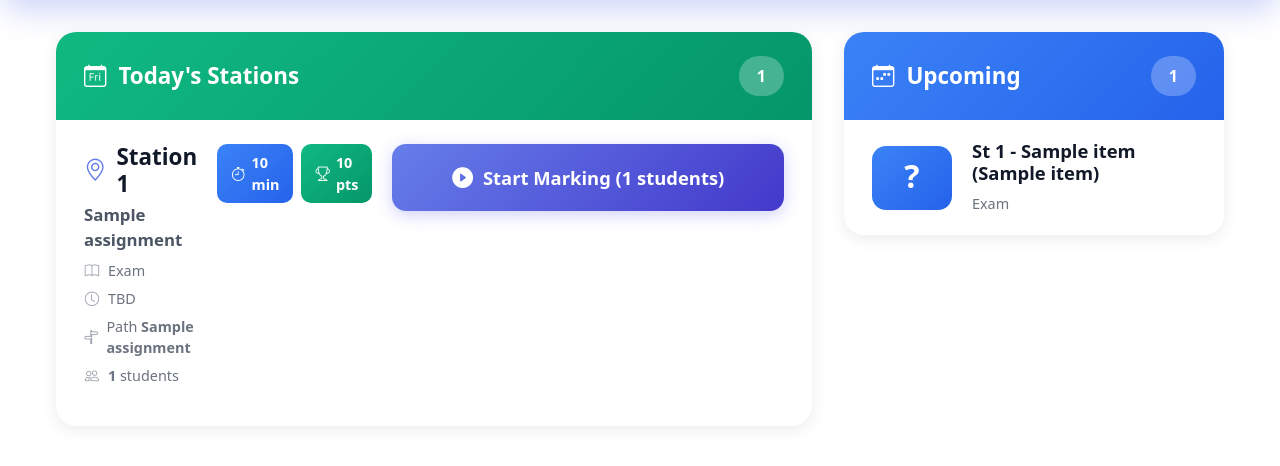
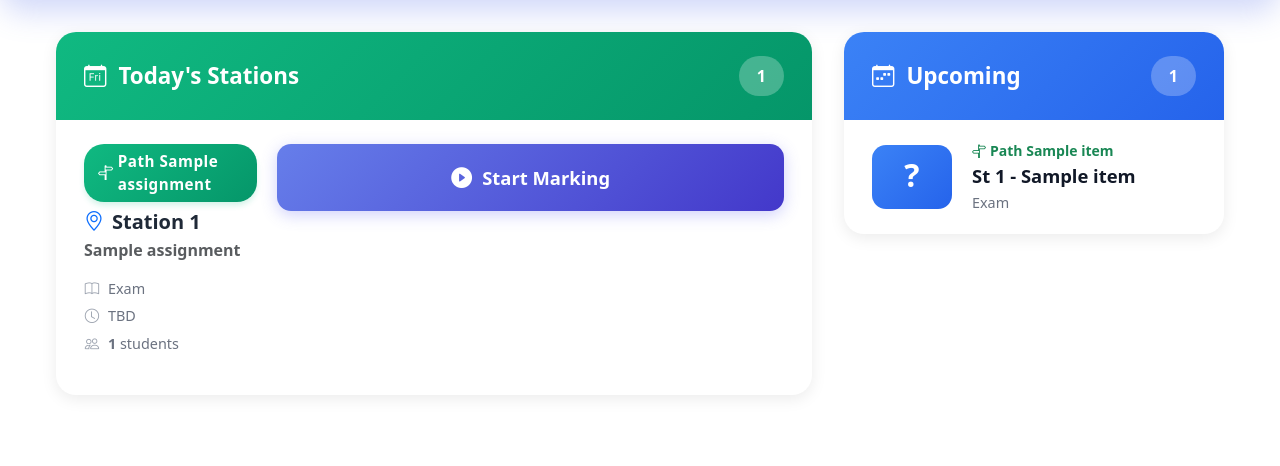
Before and after one commit to FawziYas/osce-project, a Django app: template templates/examiner/station_home.html in a window 1280 px wide. Shown: the part 194-660 px from the top of the page. Run offline with Django 5.2, Linux system fonts and the light colour scheme; the template is opened without the code that fills it: most values are stand-ins (such as "Sample title", 1, 10 or a date in 2020).

Commit message:
Improve examiner station card UI: path badge is now the leading element

```diff
--- a/static/css/examiner-home.css
+++ b/static/css/examiner-home.css
@@ -618,3 +618,34 @@
         justify-content: space-between;
     }
 }
+
+
+/* --- Path Badge Styles --- */
+.path-badge-large {
+    display: inline-flex;
+    align-items: center;
+    background: linear-gradient(135deg, #10b981 0%, #059669 100%);
+    color: #fff;
+    padding: 6px 14px;
+    border-radius: 20px;
+    font-size: 0.95rem;
+    font-weight: 600;
+    letter-spacing: 0.5px;
+    box-shadow: 0 4px 6px -1px rgba(16, 185, 129, 0.2);
+    margin-bottom: 12px;
+}
+
+.station-card h3 {
+    font-size: 1.25rem;
+    color: #1f2937;
+    margin-bottom: 4px;
+    display: flex;
+    align-items: center;
+    gap: 8px;
+}
+
+.station-subtitle {
+    font-size: 1rem;
+    color: #6b7280;
+    margin-bottom: 16px;
+}
--- a/templates/examiner/station_home.html
+++ b/templates/examiner/station_home.html
@@ -64,11 +64,15 @@
                     <div class="station-card">
                         <div class="station-card-header">
                             <div class="station-title-section">
-                                <h3>
-                                    <i class="bi bi-geo-alt"></i>
+                                <div class="path-badge-large mb-2">
+                                    <i class="bi bi-signpost-split me-1"></i>Path {{ item.path_name }}
+                                </div>
+                                <h3 class="mb-1">
+                                    <i class="bi bi-geo-alt text-primary"></i>
                                     <span>Station {{ item.station_number }}</span>
                                 </h3>
-                                <p class="station-subtitle">{{ item.station_name }}</p>
+                                <p class="station-subtitle text-muted mb-3">{{ item.station_name }}</p>
+
                                 <div class="station-details">
                                     <div class="station-detail-item">
                                         <i class="bi bi-book"></i>
@@ -84,33 +88,18 @@
                                         </span>
                                     </div>
                                     <div class="station-detail-item">
-                                        <i class="bi bi-signpost-split"></i>
-                                        <span>Path <strong>{{ item.path_name }}</strong></span>
-                                    </div>
-                                    <div class="station-detail-item">
                                         <i class="bi bi-people"></i>
                                         <span><strong>{{ item.total_students }}</strong> students</span>
                                     </div>
                                 </div>
                             </div>
 
-                            <div class="station-meta-badges">
-                                <div class="meta-badge-inline">
-                                    <div class="badge-duration">
-                                        <i class="bi bi-stopwatch"></i>
-                                        <span>{{ item.station_duration|default:8 }} min</span>
-                                    </div>
-                                    <div class="badge-points">
-                                        <i class="bi bi-trophy"></i>
-                                        <span>{{ item.station_max_score|default:0 }} pts</span>
-                                    </div>
-                                </div>
-                        </div>
+
 
                         <a href="{% url 'examiner:station_dashboard' item.assignment.id %}"
                            class="station-start-button">
                             <i class="bi bi-play-circle-fill"></i>
-                            <span>Start Marking ({{ item.total_students }} students)</span>
+                            <span>Start Marking</span>
                         </a>
                     </div>
                     {% endfor %}
@@ -151,8 +140,9 @@
                             </div>
 
                             <div class="upcoming-details">
-                                <h4>St {{ item.station_number }} - {{ item.station_name }} ({{ item.path_name }})</h4>
-                                <p class="upcoming-info">
+                                <div class="mb-1 text-success fw-bold small"><i class="bi bi-signpost-split me-1"></i>Path {{ item.path_name }}</div>
+                                <h4 class="mb-0">St {{ item.station_number }} - {{ item.station_name }}</h4>
+                                <p class="upcoming-info mt-1">
                                     {% if item.session and item.session.exam %}{{ item.session.exam.name }}{% else %}Exam{% endif %}
                                 </p>
                             </div>
```
